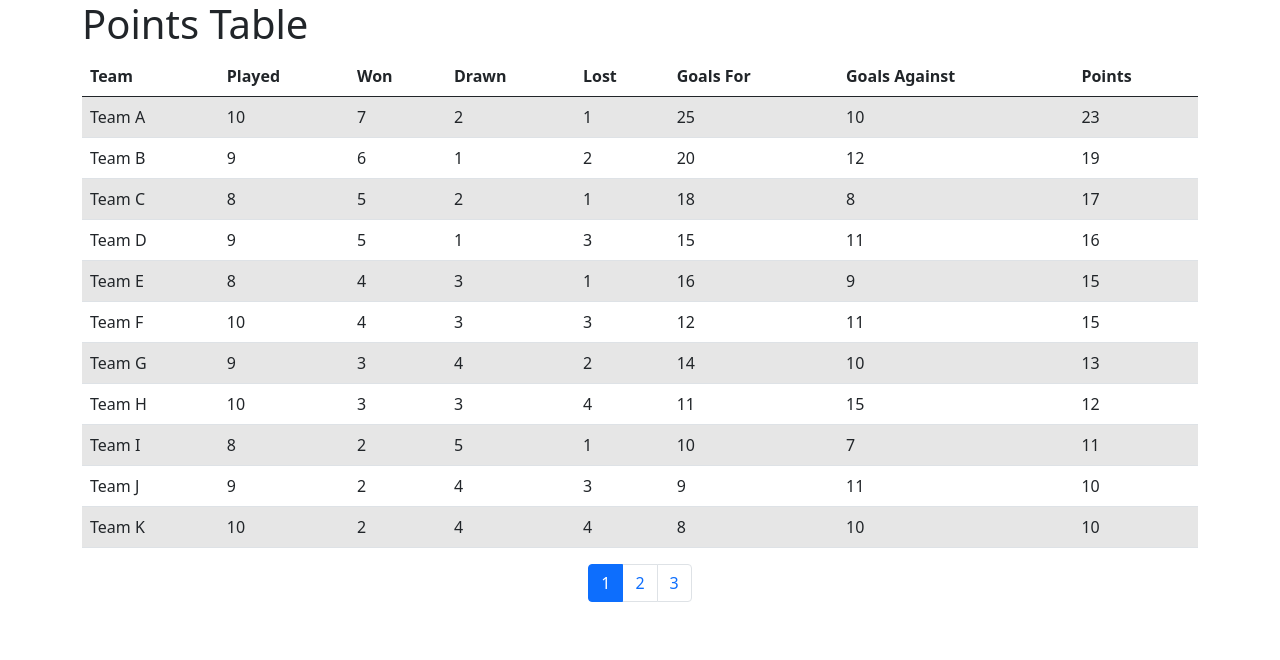
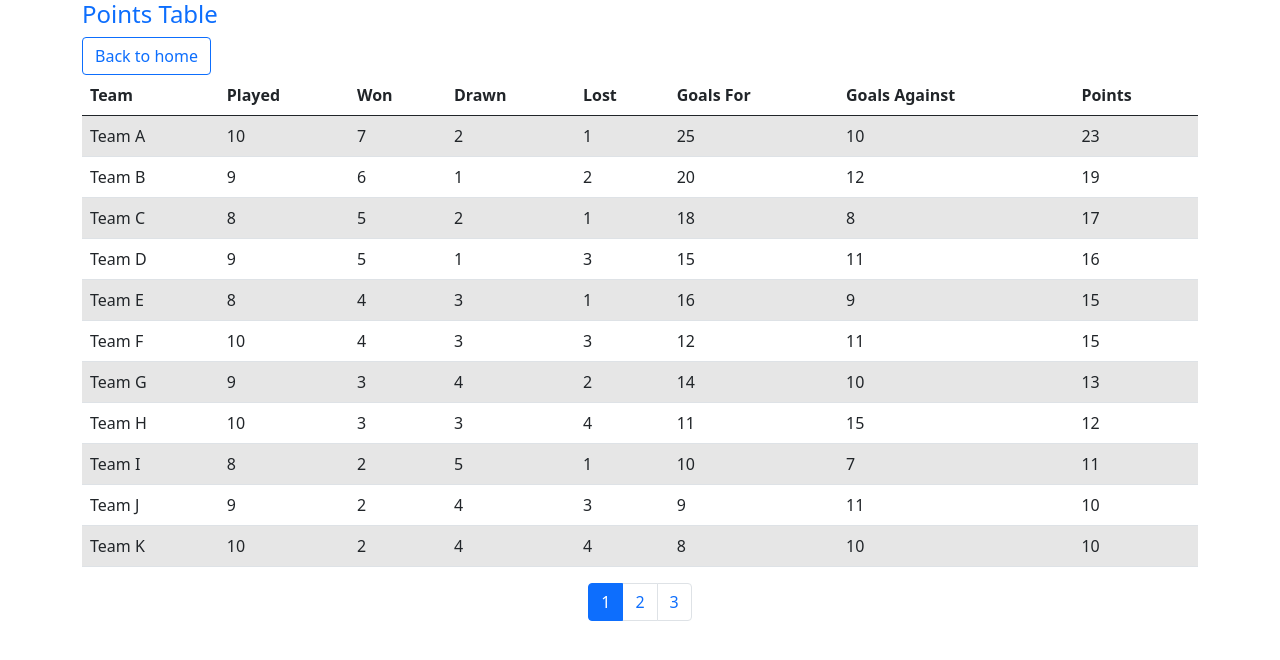
Before and after one commit to NoorMohammadTalukder/Soccer-News-24x7, a plain HTML site: page pointstable.html in a window 1280 px wide. Drawn offline with nearby package versions, Linux system fonts and the light colour scheme.

Commit message:
buttons add

```diff
--- a/pointstable.html
+++ b/pointstable.html
@@ -18,7 +18,10 @@
             <div class="progress-bar" role="progressbar" style="width: 0%;" aria-valuenow="0" aria-valuemin="0"
                 aria-valuemax="100"></div>
         </div>
-        <h1>Points Table</h1>
+        <h1 class="text-primary h4">Points Table</h1>
+        <a class="btn btn-outline-primary"  href="./index.html" role="button" ar>Back to home</a>
+
+
         <div class=" x">
             <table class="table table-striped ">
                 <thead>
```
Also changed, not shown: index.html (+2 -2 lines), pointstable2.html (+3 -1 lines), pointstable3.html (+3 -1 lines).
